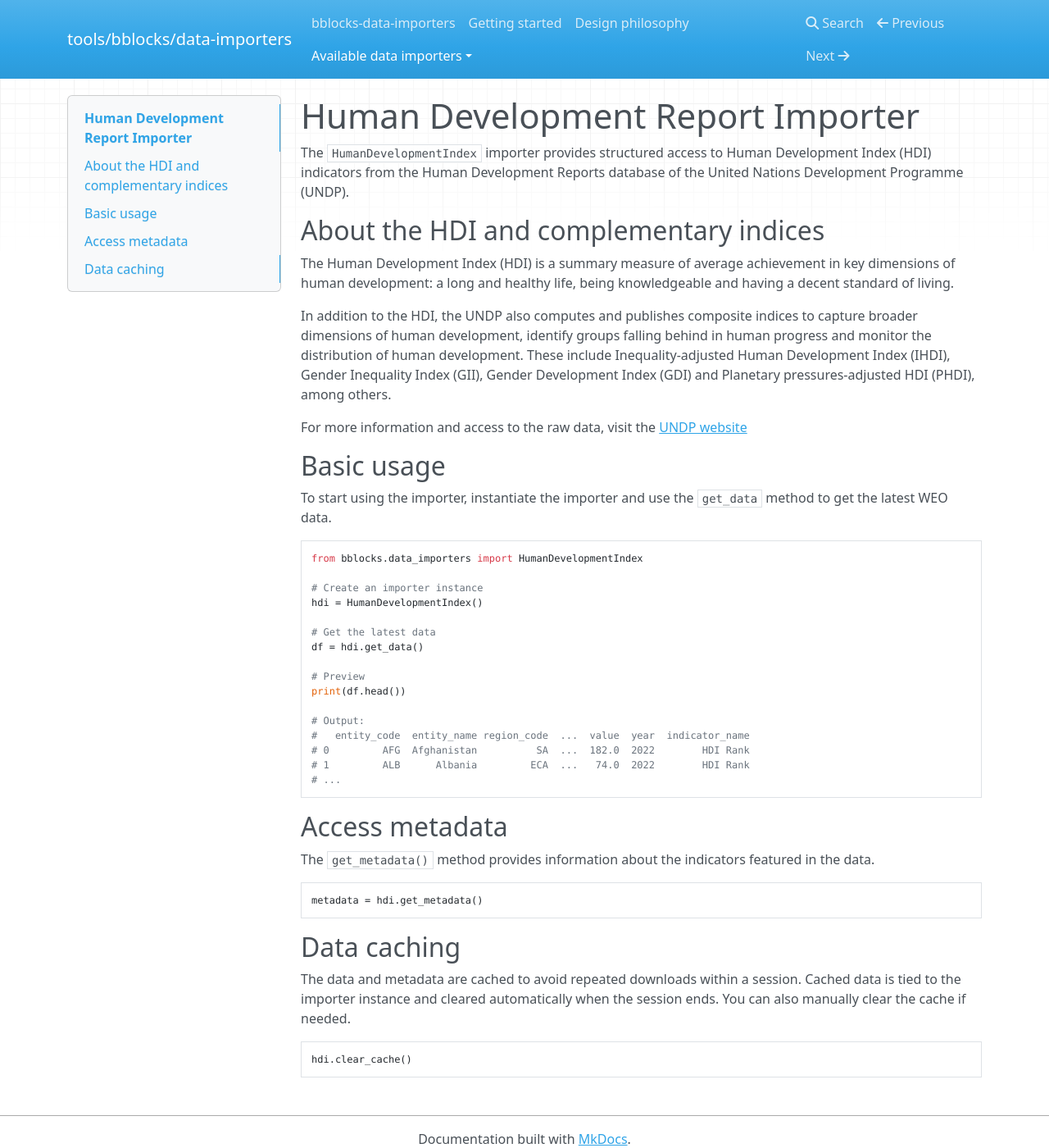
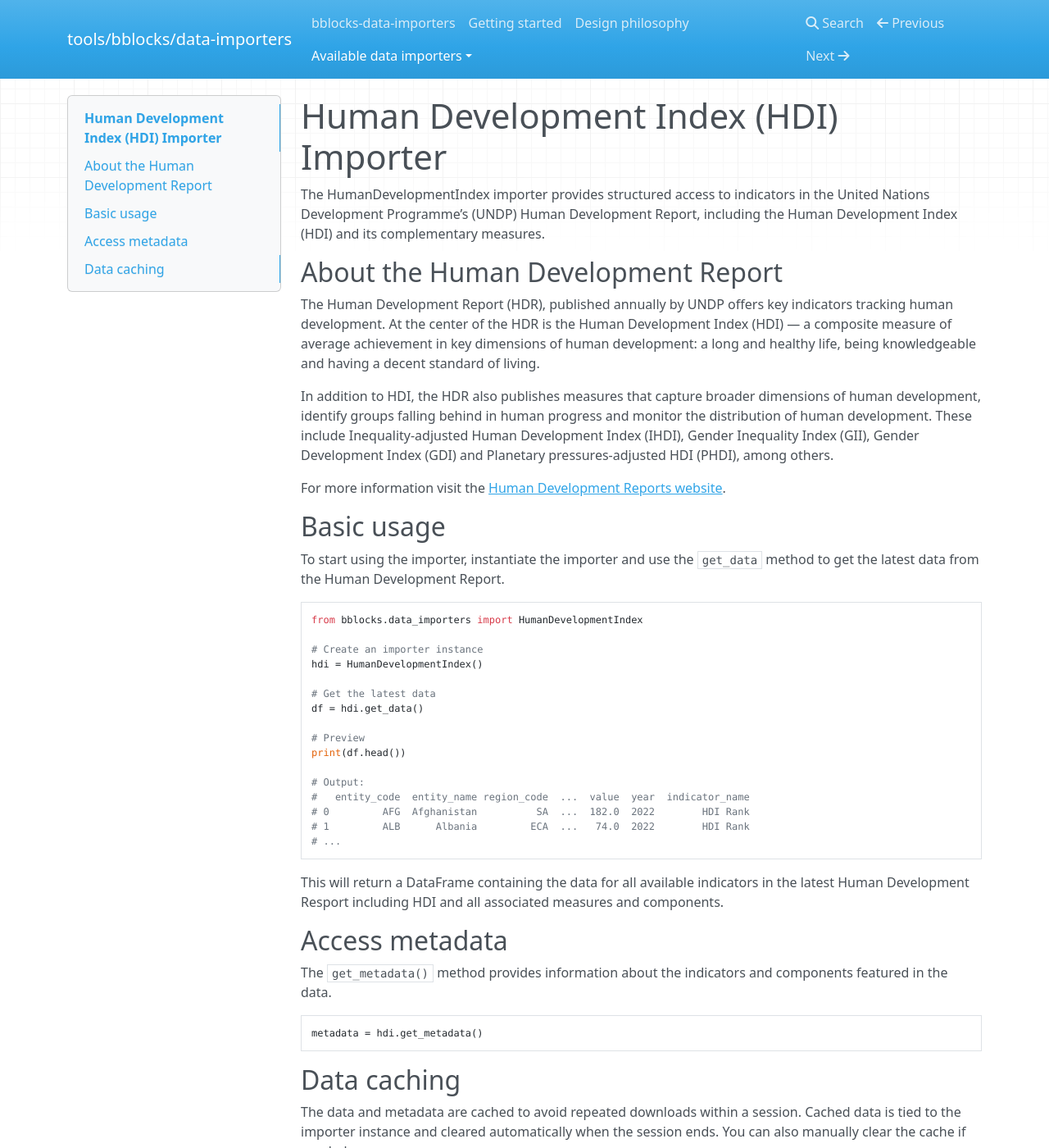
Before and after one commit to ONEcampaign/bblocks_data_importers, an MkDocs documentation site: the page built from docs/docs/importers/hdr.md, in a window 1280 px wide and 1400 px high. Shown: the whole window at 82% size. Built offline with MkDocs 1.6.1, drawn with Linux system fonts in a browser that asks for light colours; nearby versions of some CDN libraries.

Commit message:
enhance docs wording

````diff
--- a/docs/docs/importers/hdr.md
+++ b/docs/docs/importers/hdr.md
@@ -1,23 +1,25 @@
-# Human Development Report Importer
+# Human Development Index (HDI) Importer
 
-The `HumanDevelopmentIndex` importer provides structured access to Human Development Index (HDI) indicators
-from the Human Development Reports database of the United Nations Development Programme (UNDP).
+The HumanDevelopmentIndex importer provides structured access to indicators in the United Nations Development
+Programme’s (UNDP) Human Development Report, including the Human Development Index (HDI) and its complementary measures.
 
-## About the HDI and complementary indices
+## About the Human Development Report
 
-The Human Development Index (HDI) is a summary measure of average achievement in key dimensions of human development:
-a long and healthy life, being knowledgeable and having a decent standard of living.
+The Human Development Report (HDR), published annually by UNDP offers key indicators tracking human development.
+At the center of the HDR is the Human Development Index (HDI) — a composite measure of average achievement in
+key dimensions of human development: a long and healthy life, being knowledgeable and having a decent standard of living.
 
-In addition to the HDI, the UNDP also computes and publishes composite indices to capture broader dimensions of human
+In addition to HDI, the HDR also publishes measures that capture broader dimensions of human
 development, identify groups falling behind in human progress and monitor the distribution of human development. These
 include Inequality-adjusted Human Development Index (IHDI), Gender Inequality Index (GII), Gender Development Index
 (GDI) and Planetary pressures-adjusted HDI (PHDI), among others.
 
-For more information and access to the raw data, visit the [UNDP website](https://hdr.undp.org/)
+For more information visit the [Human Development Reports website](https://hdr.undp.org/).
 
 ## Basic usage
 
-To start using the importer, instantiate the importer and use the `get_data` method to get the latest WEO data.
+To start using the importer, instantiate the importer and use the `get_data` method to get
+the latest data from the Human Development Report.
 
 ```python
 from bblocks.data_importers import HumanDevelopmentIndex
@@ -38,9 +40,12 @@ print(df.head())
 # ...
 ```
 
+This will return a DataFrame containing the data for all available indicators in the latest Human Development Resport
+including HDI and all associated measures and components.
+
 ## Access metadata
 
-The `get_metadata()` method provides information about the indicators featured in the data.
+The `get_metadata()` method provides information about the indicators and components featured in the data.
 
 ```python
 metadata = hdi.get_metadata()
````
